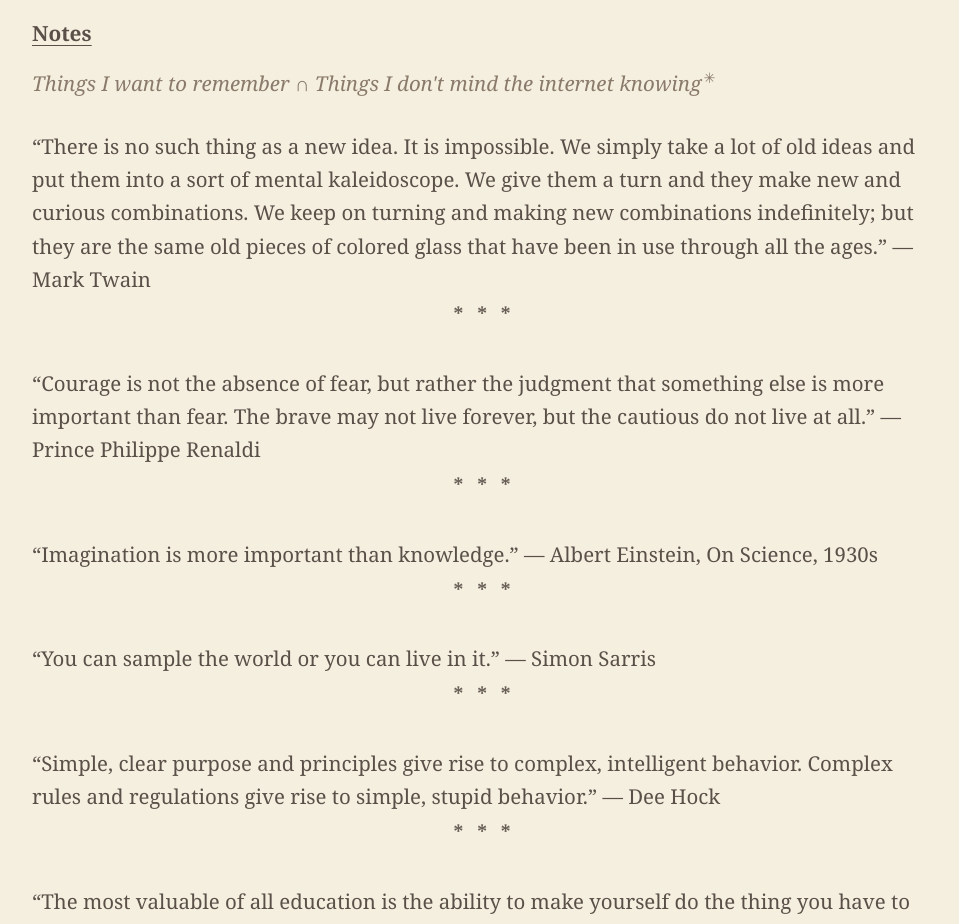
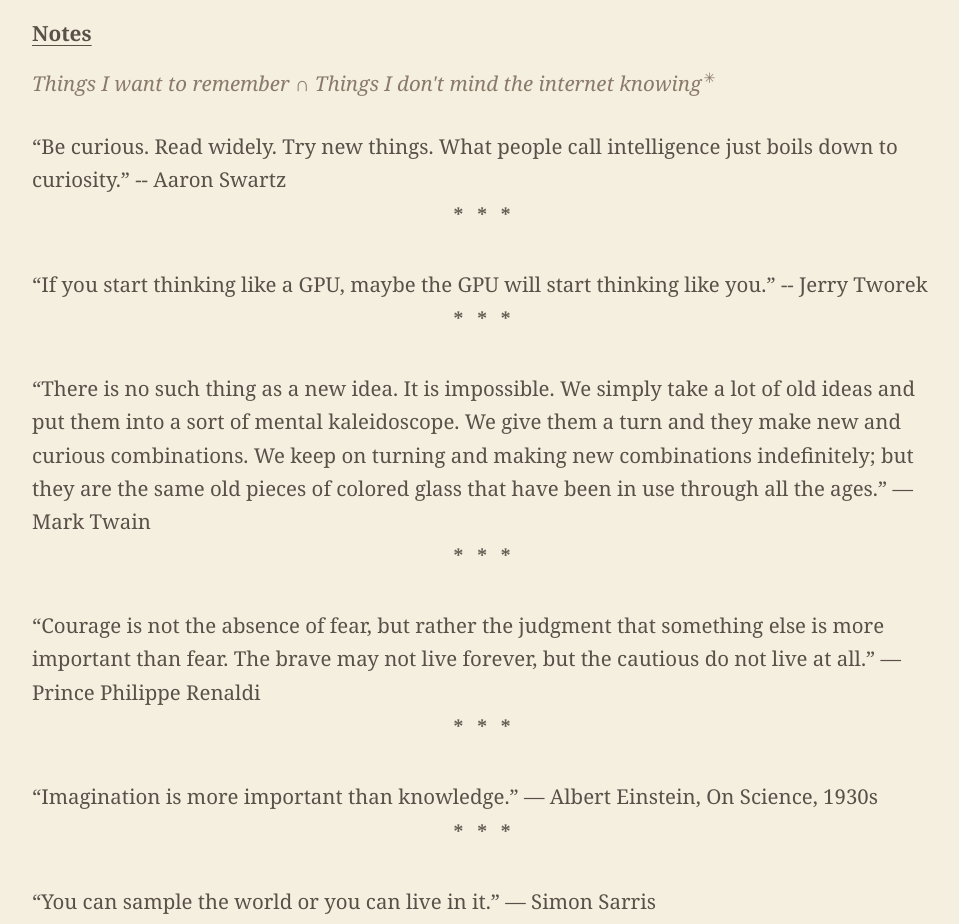
Before and after one commit to notsheesh/notsheesh.github.io, a React (Vite) app: page / in a window 1280 px wide. Shown: the part 1240-2164 px from the top of the page, without its empty margins (248-1207 px from the left). Built offline with nearby package versions, Linux system fonts and the light colour scheme; a web font is replaced by a local one.

Commit message:
add gpu and curiosity notes

```diff
--- a/src/data/notes.jsx
+++ b/src/data/notes.jsx
@@ -1,6 +1,8 @@
 const note = (id, date, content, details = {}) => ({ id, date, content, ...details })
 
 export const notes = [
+  note('curiosity', '2026-07-21', '“Be curious. Read widely. Try new things. What people call intelligence just boils down to curiosity.” -- Aaron Swartz'),
+  note('gpu', '2026-07-21', '“If you start thinking like a GPU, maybe the GPU will start thinking like you.” -- Jerry Tworek'),
   note('new-idea', '2026-07-12', '“There is no such thing as a new idea. It is impossible. We simply take a lot of old ideas and put them into a sort of mental kaleidoscope. We give them a turn and they make new and curious combinations. We keep on turning and making new combinations indefinitely; but they are the same old pieces of colored glass that have been in use through all the ages.” — Mark Twain'),
   note('courage', '2026-07-12', '“Courage is not the absence of fear, but rather the judgment that something else is more important than fear. The brave may not live forever, but the cautious do not live at all.” — Prince Philippe Renaldi'),
   note('imagination', '2026-07-01', '“Imagination is more important than knowledge.” — Albert Einstein, On Science, 1930s'),
```
